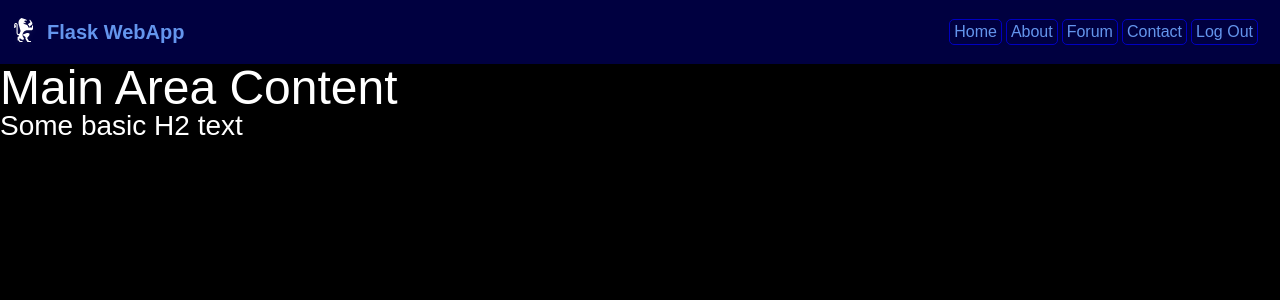
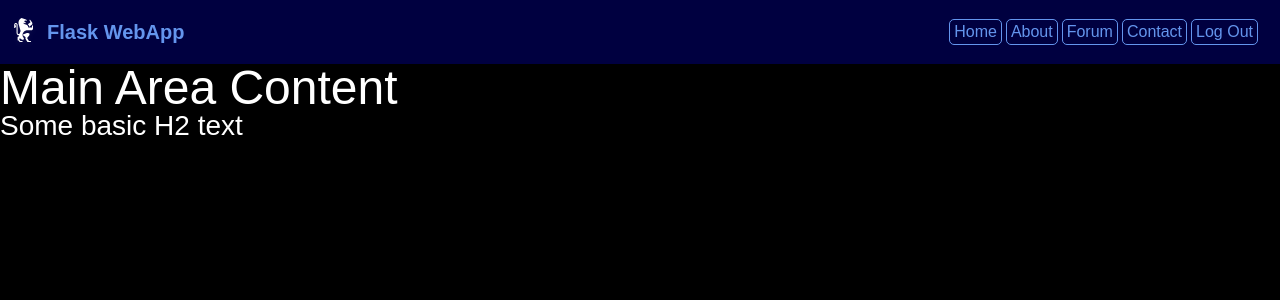
Before and after one commit to SedesGobhani/appstart, a Flask app: page / in a window 1280 px wide. Shown: the top 300 px of the page. Run offline with Flask 2, Linux system fonts and the light colour scheme.

Commit message:
Pushed header colors from Python ==> Javascript.

```diff
--- a/run.py
+++ b/run.py
@@ -1,21 +1,43 @@
 
 from flask import Flask, render_template, jsonify
 
-menu = [
-      {'name':'Home', 'href':'#'},
-      {'name':'About', 'href':'#'},
-      {'name':'Forum', 'href':'#'},
-      {'name':'Contact', 'href':'#'},
-      {'name':'Log Out', 'href':'#'}
-	]
+links = [
+    {'name':'Home', 'href':'#'},
+    {'name':'About', 'href':'#'},
+    {'name':'Forum', 'href':'#'},
+    {'name':'Contact', 'href':'#'},
+    {'name':'Log Out', 'href':'#'}
+]
+
+colors = {
+    'background': '#000040',
+    'foreground': '#6495ED',
+    'button_background': '#000040',
+    'button_foreground': '#6495ED',
+    'button_border': '#6495ED',
+    'selbtn_background': '#000040',
+    'selbtn_foreground': 'tomato',
+    'selbtn_border': 'tomato',
+    'hvrbtn_background': '#000040',
+    'hvrbtn_foreground': 'tomato',
+    'hvrbtn_border': '#6495ED'
+}
+
+header = {"links":links, "colors": colors}
+
 
 title = "Flask/JS App"
+
+head = {
+    'title': title
+}
+
 
 app = Flask(__name__)
 
 @app.route ('/')
 def home():
-    return render_template("home.html", title=title, menu=menu)
+    return render_template("home.html", head=head, header=header)
 
 if __name__ == "__main__":
     app.run(debug=True, port=5000)
--- a/static/css/styles.css
+++ b/static/css/styles.css
@@ -21,7 +21,7 @@ header {
   flex-direction: row;
   justify-content: space-between;
   align-items: center;
-  background: #000040;
+/*   background: #000000; */
   font-family: sans-serif;
   z-index: 5;
   border-bottom: 1px solid black;
@@ -44,7 +44,7 @@ header {
 }
 
 #logo-text {
-  color: #6495ED; /* cornflowerblue */
+  /*color: #6495ED;*/ /* cornflowerblue */
   font-weight: bold;
   font-family: sans-serif;
   /* white-space: nowrap; */
@@ -69,8 +69,22 @@ nav a {
   padding: 4px 4px;
   text-decoration: none;
   font-size: 16px;
-  color: #6495ED;
-  background: #000040;
+  /*color: #6495ED;*/
+  /*background: #000040;*/
   border-radius: 5px;
-  border: 1px solid #0000C0;
+  /*border: 1px solid #6495ED;*/
 }
+
+/*
+background: "#000040"
+button_background: "#000040"
+button_border: "#6495ED"
+button_foreground: "#6495ED"
+foreground: "#6495ED"
+hvrbtn_background: "#000040"
+hvrbtn_border: "#6495ED"
+hvrbtn_foreground: "tomato"
+selbtn_background: "#000040"
+selbtn_border: "tomato"
+selbtn_foreground: "tomato"
+*/
--- a/static/js/menu.js
+++ b/static/js/menu.js
@@ -1,34 +1,65 @@
 
   $(document).ready(function(){
 
-    //console.log(menuItems); // debug
+    //console.log(menu); // debug
+    console.log(colors); // debug
+
+    // insert menu into DOM
     var n;
-    for (n=0; n<menuItems.length; n++) {
-      var newlink = "<a href=" + menuItems[n].href + ">" + menuItems[n].name + "</a>";
+    for (n=0; n<menu.length; n++) {
+      var newlink = "<a href=" + menu[n].href + ">" + menu[n].name + "</a>";
       $("nav").append(newlink);
     }
+    // initial settings for header
+    $("header").css("background-color", colors.background);
+    $("header").css("color", colors.foreground);
+    // initial settings for menu items
+    $("a").each(function(i) {
+      $(this).css("color", colors.button_foreground);
+      $(this).css("background", colors.button_background);
+      $(this).css("border-style", "solid");
+      $(this).css("border-width", "1px");
+      $(this).css("border-color", colors.button_border);
+    });
 
+    // menu events drive css
+    // for each button
     $( "a" ).each(function(i) {
 
+      // establish click functions
       $(this).click(function() {  // click occurred
+        // clear previously selected button
         $(this).siblings().each(function(i) {
-          $(this).css("border", "");
-          $(this).data("selected", false);
-          $(this).css("color", "");
-        })
-        $(this).css("border", "1px solid tomato");
+          if( $(this).data("selected") ) {
+            $(this).data("selected", false);
+            $(this).css("color", colors.button_foreground);
+            $(this).css("background", colors.button_background);
+            $(this).css("border-color", colors.button_border);
+          }
+        });
+        // set this selected button
         $(this).data("selected", true);
-      });
+        $(this).css("color", colors.selbtn_foreground);
+        $(this).css("background", colors.selbtn_background);
+        $(this).css("border-color", colors.selbtn_border);
+      })
 
+    // establish hover functions
     $(this).hover(
       function() { // hover activated
-        $(this).css("color", "tomato");
+        $(this).css("color", colors.hvrbtn_foreground);
+        $(this).css("background", colors.hvrbtn_background);
+        $(this).css("border-color", colors.hvrbtn_border);
       },
       function(){ // hover deactivated
         if( $(this).data("selected") ) {
-          $(this).css("color", "tomato");
+          $(this).css("color", colors.selbtn_foreground);
+          $(this).css("background", colors.selbtn_background);
+          $(this).css("border-color", colors.selbtn_border);
         } else {
-          $(this).css("color", "");
+          $(this).css("color", colors.button_foreground);
+          $(this).css("background", colors.button_background);
+          $(this).css("border-color", colors.button_border);
         }
       });
 
--- a/templates/home.html
+++ b/templates/home.html
@@ -1,7 +1,7 @@
 {% extends "layout.html" %}
 
 {% block head %}
-    <script>document.title = "{{title}}"</script>
+    <script>document.title = "{{head.title}}"</script>
     {# commented out: <link rel="stylesheet" type="text/css" href="{{ url_for('static', filename='css/styles.css')}}"> #}
     {# If css doesn't work reload using Shift+Ctrl+R (clears cache) #}
 {% endblock %}
@@ -13,7 +13,9 @@
   <div id="logo-text"><p>Flask WebApp</p></div>
 </div>
 
+
 <nav>
+  <!-- js inserts menu here -->
 </nav>
 
 {% endblock %}
--- a/templates/layout.html
+++ b/templates/layout.html
@@ -5,7 +5,8 @@
     <script src="https://ajax.googleapis.com/ajax/libs/jquery/3.3.1/jquery.min.js"></script>
     <script src="{{url_for('static', filename='js/menu.js')}}"></script>
     <script type=text/javascript>
-      var menuItems = {{menu|tojson|safe}};
+      var menu = {{header.links|tojson|safe}};
+      var colors = {{header.colors|tojson|safe}};
     </script>
     <link rel="icon" type="image/png" href="/static/favicon.ico">
     <link rel="stylesheet" type="text/css" href="./static/css/reset.css">
```
